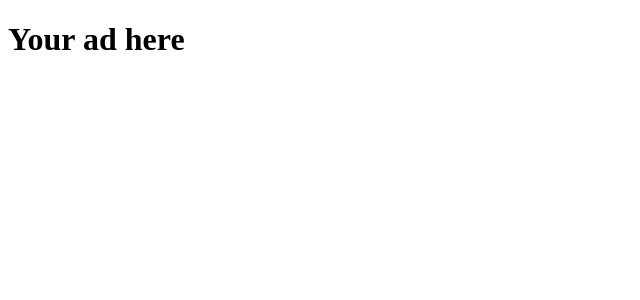
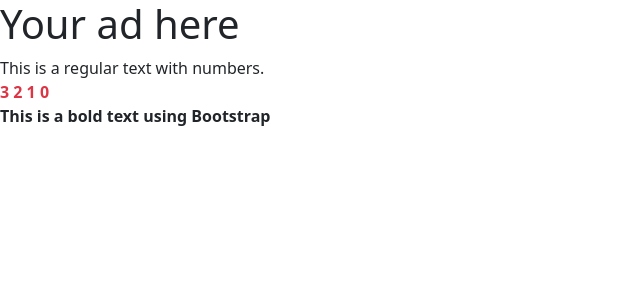
Before and after one commit to sujade/queer-peer, a Next.js app: page / in a window 1280 px wide. Shown: the top 300 px of the page, without its empty margins (0-640 px from the left). Built offline with nearby package versions, Linux system fonts and the light colour scheme.

Commit message:
install i18 next and test bootstrap

```diff
--- a/package.json
+++ b/package.json
@@ -11,6 +11,7 @@
   "dependencies": {
     "@fontsource/atkinson-hyperlegible": "^5.1.0",
     "bootstrap": "^5.3.3",
+    "i18next": "^23.16.5",
     "next": "15.0.1",
     "react": "18.3.1",
     "react-bootstrap": "^2.10.5",
--- a/src/app/layout.tsx
+++ b/src/app/layout.tsx
@@ -1,4 +1,5 @@
 import type {Metadata} from "next";
+import 'bootstrap/dist/css/bootstrap.css';
 import '@fontsource/atkinson-hyperlegible/latin.css'
 import '@fontsource/atkinson-hyperlegible/latin-italic.css'
 
--- a/src/app/page.tsx
+++ b/src/app/page.tsx
@@ -4,6 +4,9 @@ const Page = () => {
     return (
         <>
             <h1>Your ad here</h1>
+            <span>This is a regular text with numbers.</span> <br/>
+            <span className={'text-danger fw-bold'}>3 2 1 0</span> <br/>
+            <span className={'fw-bold'}>This is a bold text using Bootstrap</span>
         </>
     );
 };
```
Also changed, not shown: 1 other file (tests, documents, lock files or other folders).
